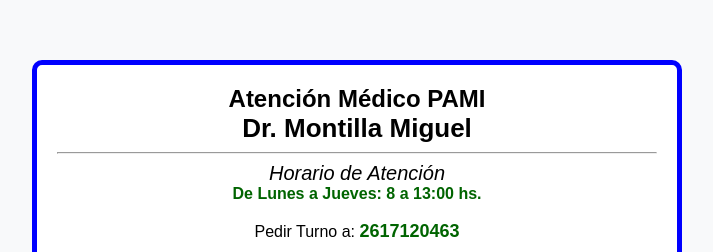
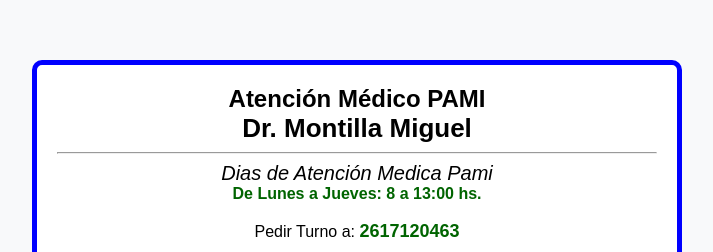
Before and after one commit to blogmedico/DRMIGUELMONTILLAPAMI, a plain HTML site: page CARTEL ATENCION PAMI.HTML in a window 1280 px wide. Shown: the part 218-470 px from the top of the page, without its empty margins (283-996 px from the left). Drawn offline with Linux system fonts and the light colour scheme.

Commit message:
Update CARTEL ATENCION PAMI.HTML

```diff
--- a/CARTEL ATENCION PAMI.HTML
+++ b/CARTEL ATENCION PAMI.HTML
@@ -54,7 +54,7 @@
         <div class="titulo">Atención Médico PAMI</div>
         <div class="nombre">Dr. Montilla Miguel</div>
         <hr>
-        <div class="horario">Horario de Atención</div>
+        <div class="horario">Dias de Atención Medica Pami</div>
         <div class="verde">De Lunes a Jueves: 8 a 13:00 hs.</div>
         <br>
         <div>Pedir Turno a: <span class="telefono">2617120463</span></div>
```
